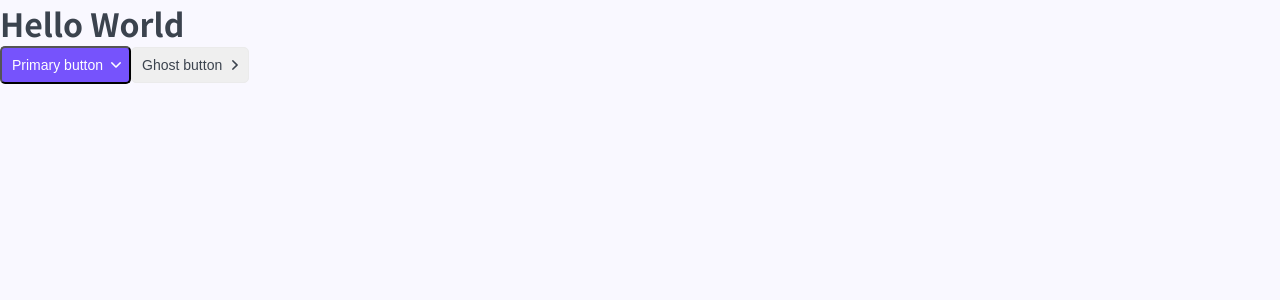
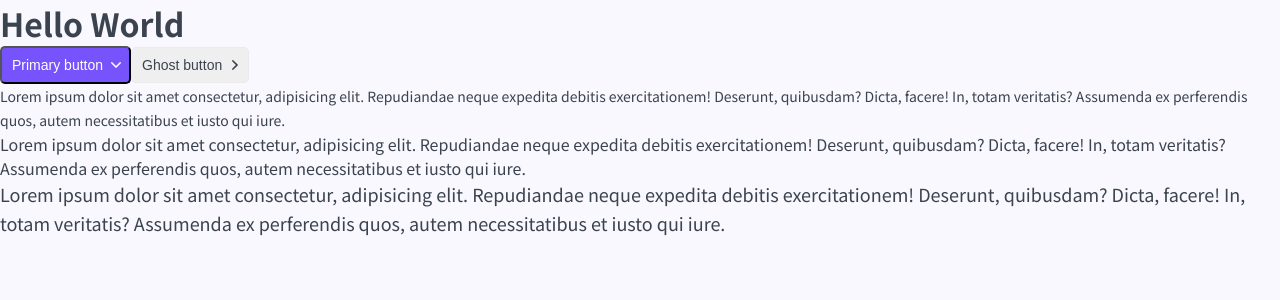
Before and after one commit to MaksimShachykau/Next-JS, a Next.js app: page / in a window 1280 px wide. Shown: the top 300 px of the page. Built offline with nearby package versions, Linux system fonts and the light colour scheme.

Commit message:
B-8: create P element

```diff
--- /dev/null
+++ b/components/P/P.module.css
@@ -0,0 +1,19 @@
+.P {
+	display: inline-block;
+	margin: 0;
+}
+
+.small {
+	font-size: 14px;
+	line-height: 24px;
+}
+
+.medium {
+	font-size: 16px;
+	line-height: 24px;
+}
+
+.large {
+	font-size: 18px;
+	line-height: 29px;
+}
--- /dev/null
+++ b/components/P/P.props.ts
@@ -0,0 +1,6 @@
+import { DetailedHTMLProps, HTMLAttributes, ReactNode } from 'react';
+
+export interface IPProps extends DetailedHTMLProps<HTMLAttributes<HTMLParagraphElement>, HTMLParagraphElement> {
+    children: ReactNode,
+    size?: 's' | 'm' | 'l'
+}
--- /dev/null
+++ b/components/P/P.tsx
@@ -0,0 +1,16 @@
+import React from 'react';
+import cn from 'classnames';
+
+import { IPProps } from './P.props';
+
+import styles from './P.module.css';
+
+const P = ({children, size='m', className, ...props}: IPProps): JSX.Element => {
+    return (
+        <p {...props} className={ cn(styles.P, className, { [styles.small]: size === 's', [styles.large]: size === 'l' }) }>
+            {children}
+        </p>
+    );
+};
+
+export default P;
--- /dev/null
+++ b/components/P/index.ts
@@ -0,0 +1,3 @@
+import P from './P';
+
+export default P;
--- a/components/index.ts
+++ b/components/index.ts
@@ -1,2 +1,3 @@
 export * from './HTag';
 export * from './Button';
+export * from './P';
--- a/pages/index.tsx
+++ b/pages/index.tsx
@@ -1,6 +1,7 @@
 import Head from 'next/head';
 import HTag from '@/components/HTag';
 import Button from '@/components/Button';
+import P from '@/components/P';
 
 export default function Home(): JSX.Element {
   return (
@@ -15,6 +16,9 @@ export default function Home(): JSX.Element {
         <HTag tag='h1'>Hello World</HTag>
         <Button appearance='primary' arrow='down'>Primary button</Button>
         <Button appearance='ghost' arrow='right'>Ghost button</Button>
+        <P size='s'>Lorem ipsum dolor sit amet consectetur, adipisicing elit. Repudiandae neque expedita debitis exercitationem! Deserunt, quibusdam? Dicta, facere! In, totam veritatis? Assumenda ex perferendis quos, autem necessitatibus et iusto qui iure.</P>
+        <P size='m'>Lorem ipsum dolor sit amet consectetur, adipisicing elit. Repudiandae neque expedita debitis exercitationem! Deserunt, quibusdam? Dicta, facere! In, totam veritatis? Assumenda ex perferendis quos, autem necessitatibus et iusto qui iure.</P>
+        <P size='l'>Lorem ipsum dolor sit amet consectetur, adipisicing elit. Repudiandae neque expedita debitis exercitationem! Deserunt, quibusdam? Dicta, facere! In, totam veritatis? Assumenda ex perferendis quos, autem necessitatibus et iusto qui iure.</P>
       </main>
     </>
   );
```
